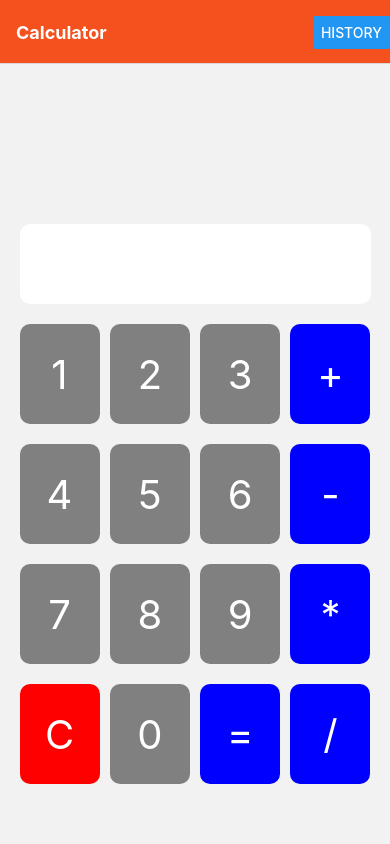
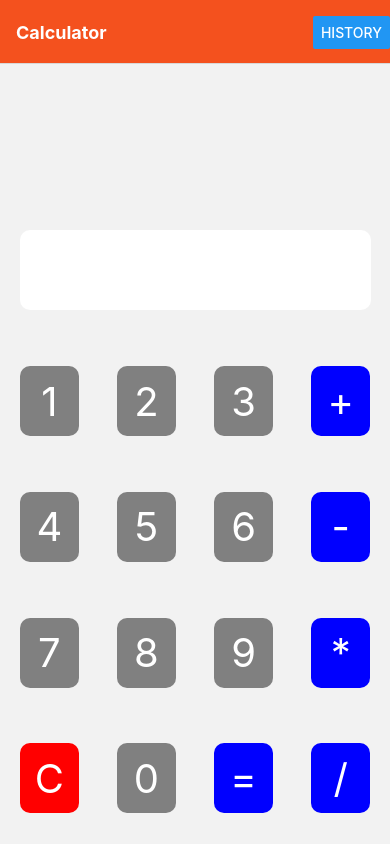
Before and after one commit to elem15/calculator_react-native-cli_apk, a React Native app: screen /Calculation in a window 390 px wide. Built offline with nearby package versions, Linux system fonts and the light colour scheme.

Commit message:
fix: fix button size, use one button component

```diff
--- a/src/components/NumButton.tsx
+++ b/src/components/NumButton.tsx
@@ -4,11 +4,16 @@ import { StyleSheet, Text, TouchableOpacity } from 'react-native';
 interface IProps {
   value: string;
   handlePress: (value: string) => void;
+  color?: keyof typeof styles;
 }
-export default function NumButton({ value, handlePress }: IProps) {
+export default function NumButton({
+  value,
+  handlePress,
+  color = 'gray',
+}: IProps) {
   return (
     <TouchableOpacity
-      style={styles.container}
+      style={{ ...styles[color], ...styles.container }}
       onPress={() => handlePress(value)}>
       <Text style={styles.textContent}>{value}</Text>
     </TouchableOpacity>
@@ -17,13 +22,21 @@ export default function NumButton({ value, handlePress }: IProps) {
 
 const styles = StyleSheet.create({
   container: {
-    backgroundColor: 'gray',
-    width: 80,
-    height: 100,
+    width: '17%',
+    height: 70,
     display: 'flex',
     justifyContent: 'center',
     alignItems: 'center',
     borderRadius: 10,
+  },
+  gray: {
+    backgroundColor: 'gray',
+  },
+  red: {
+    backgroundColor: 'red',
+  },
+  blue: {
+    backgroundColor: 'blue',
   },
   textContent: {
     fontSize: 40,
--- a/src/screens/CalculationScreen.tsx
+++ b/src/screens/CalculationScreen.tsx
@@ -100,9 +100,9 @@ export default function CalculationScreen() {
     () =>
       savedNumbers.length > 0
         ? savedNumbers.reduce(
-          (acc, item) => `${acc}${item.number}${item.operation}`,
-          '',
-        )
+            (acc, item) => `${acc}${item.number}${item.operation}`,
+            '',
+          )
         : '',
     [savedNumbers],
   );
@@ -139,7 +139,8 @@ export default function CalculationScreen() {
             addNumberToScreen('3');
           }}
         />
-        <OperationButton
+        <NumButton
+          color="blue"
           value={Operations.plus}
           handlePress={() => {
             savePrevNumber(Operations.plus);
@@ -165,7 +166,8 @@ export default function CalculationScreen() {
             addNumberToScreen('6');
           }}
         />
-        <OperationButton
+        <NumButton
+          color="blue"
           value={Operations.minus}
           handlePress={() => {
             savePrevNumber(Operations.minus);
@@ -191,7 +193,8 @@ export default function CalculationScreen() {
             addNumberToScreen('9');
           }}
         />
-        <OperationButton
+        <NumButton
+          color="blue"
           value={Operations.multiply}
           handlePress={() => {
             savePrevNumber(Operations.multiply);
@@ -199,21 +202,23 @@ export default function CalculationScreen() {
         />
       </View>
       <View style={styles.row}>
-        <ResetButton value={'C'} handlePress={reset} />
+        <NumButton value={'C'} handlePress={reset} color="red" />
         <NumButton
           value="0"
           handlePress={() => {
             addNumberToScreen('0');
           }}
         />
-        <OperationButton
+        <NumButton
+          color="blue"
           value={Operations.equals}
           handlePress={() => {
             savePrevNumber(Operations.equals);
             setResultCompute(true);
           }}
         />
-        <OperationButton
+        <NumButton
+          color="blue"
           value={Operations.divide}
           handlePress={() => {
             savePrevNumber(Operations.divide);
@@ -228,10 +233,10 @@ const styles = StyleSheet.create({
   container: {
     flex: 1,
     alignItems: 'center',
-    justifyContent: 'center',
+    justifyContent: 'space-evenly',
     display: 'flex',
     flexDirection: 'column',
-    rowGap: 20,
+    rowGap: 25,
   },
   row: {
     display: 'flex',
```
